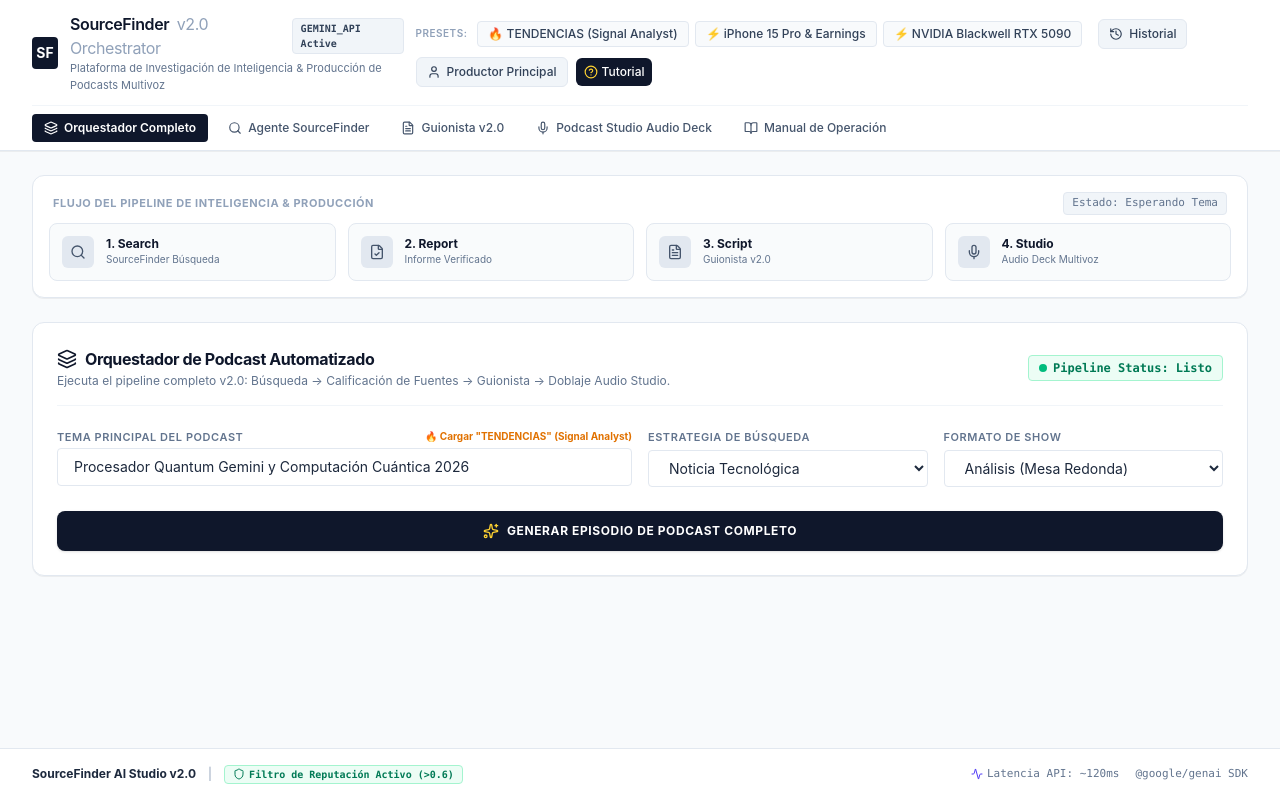
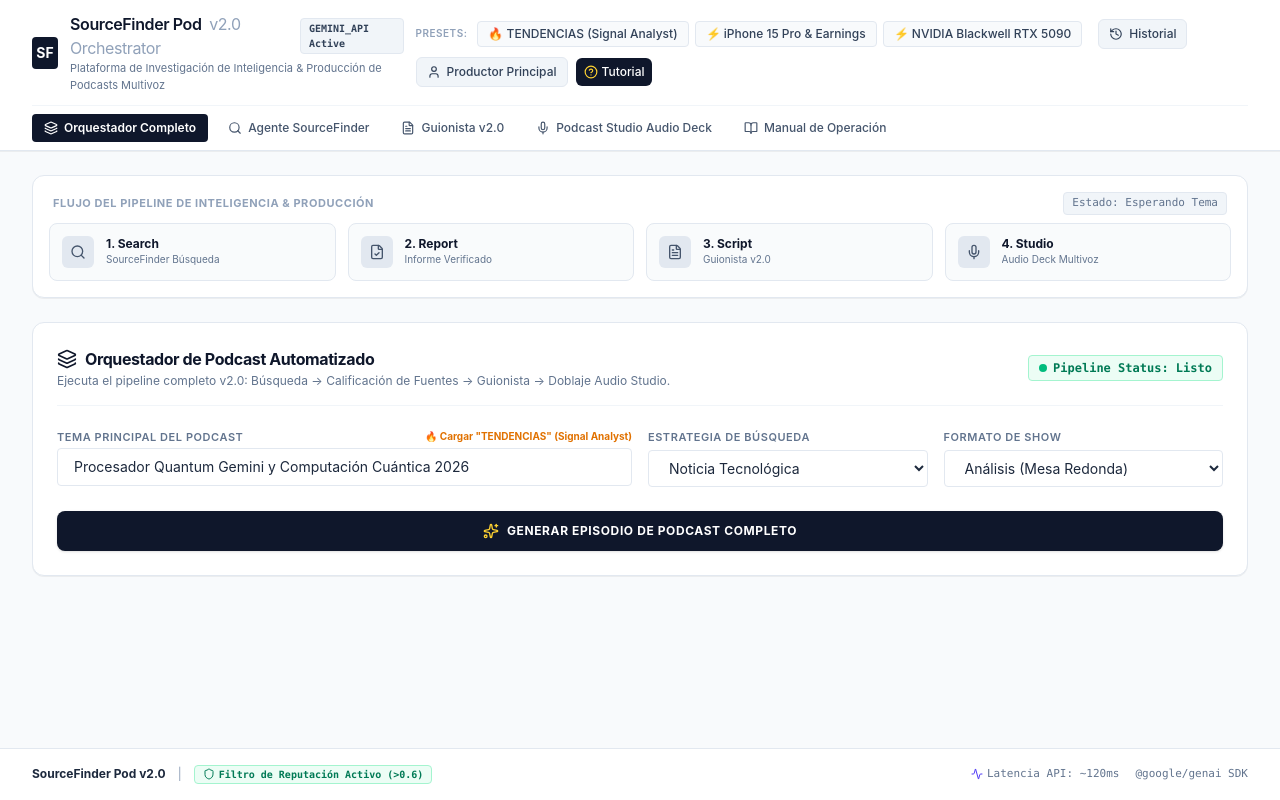
Before and after one commit to conectachava/-SOFinderPodcast, a Next.js app: page / in a window 1280 px wide. Built offline with nearby package versions, Linux system fonts and the light colour scheme.

Commit message:
chore: rename project to SourceFinder Pod
Update project branding across components, metadata, and configuration files to reflect the new application name. Cleanup unused environment example file references.

```diff
--- a/app/page.tsx
+++ b/app/page.tsx
@@ -228,7 +228,7 @@ export default function Home() {
         <footer className="bg-white border-t border-slate-200 py-4 text-xs text-slate-500 mt-auto">
           <div className="max-w-7xl mx-auto px-4 sm:px-6 lg:px-8 flex flex-col md:flex-row items-center justify-between gap-3">
             <div className="flex items-center gap-3">
-              <span className="font-bold text-slate-800">SourceFinder AI Studio v2.0</span>
+              <span className="font-bold text-slate-800">SourceFinder Pod v2.0</span>
               <span className="text-slate-400">|</span>
               <span className="flex items-center gap-1 text-emerald-700 bg-emerald-50 px-2 py-0.5 rounded border border-emerald-200 text-[10px] font-mono font-bold">
                 <Shield className="w-3 h-3" />
--- a/components/Header.tsx
+++ b/components/Header.tsx
@@ -58,7 +58,7 @@ export function Header({
             <div>
               <div className="flex items-center gap-2">
                 <h1 className="text-base font-semibold tracking-tight text-slate-900">
-                  SourceFinder <span className="text-slate-400 font-normal ml-1">v2.0 Orchestrator</span>
+                  SourceFinder Pod <span className="text-slate-400 font-normal ml-1">v2.0 Orchestrator</span>
                 </h1>
                 <span className="px-2 py-0.5 bg-slate-100 text-slate-700 border border-slate-200 rounded text-[10px] font-mono font-bold">
                   GEMINI_API Active
--- a/metadata.json
+++ b/metadata.json
@@ -1,5 +1,5 @@
 {
-  "name": "SourceFinder AI Studio",
+  "name": "SourceFinder Pod",
   "description": "Automated Intelligence Gathering & Multi-Voice Podcast Generation Platform powered by Gemini AI.",
   "requestFramePermissions": [],
   "majorCapabilities": ["MAJOR_CAPABILITY_SERVER_SIDE_GEMINI_API"]
```
Also changed, not shown: 2 other files (tests, documents, lock files or other folders).
